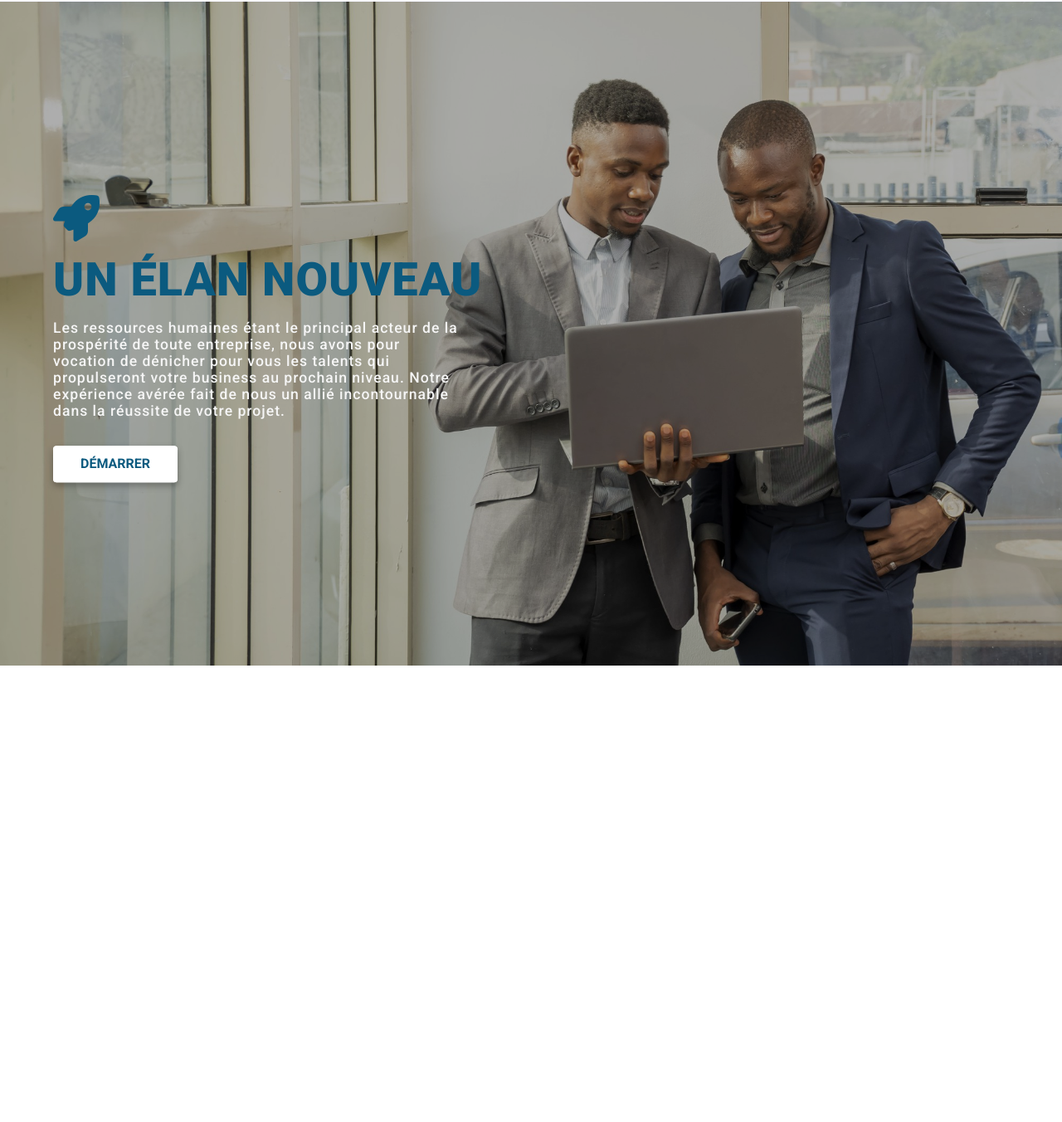
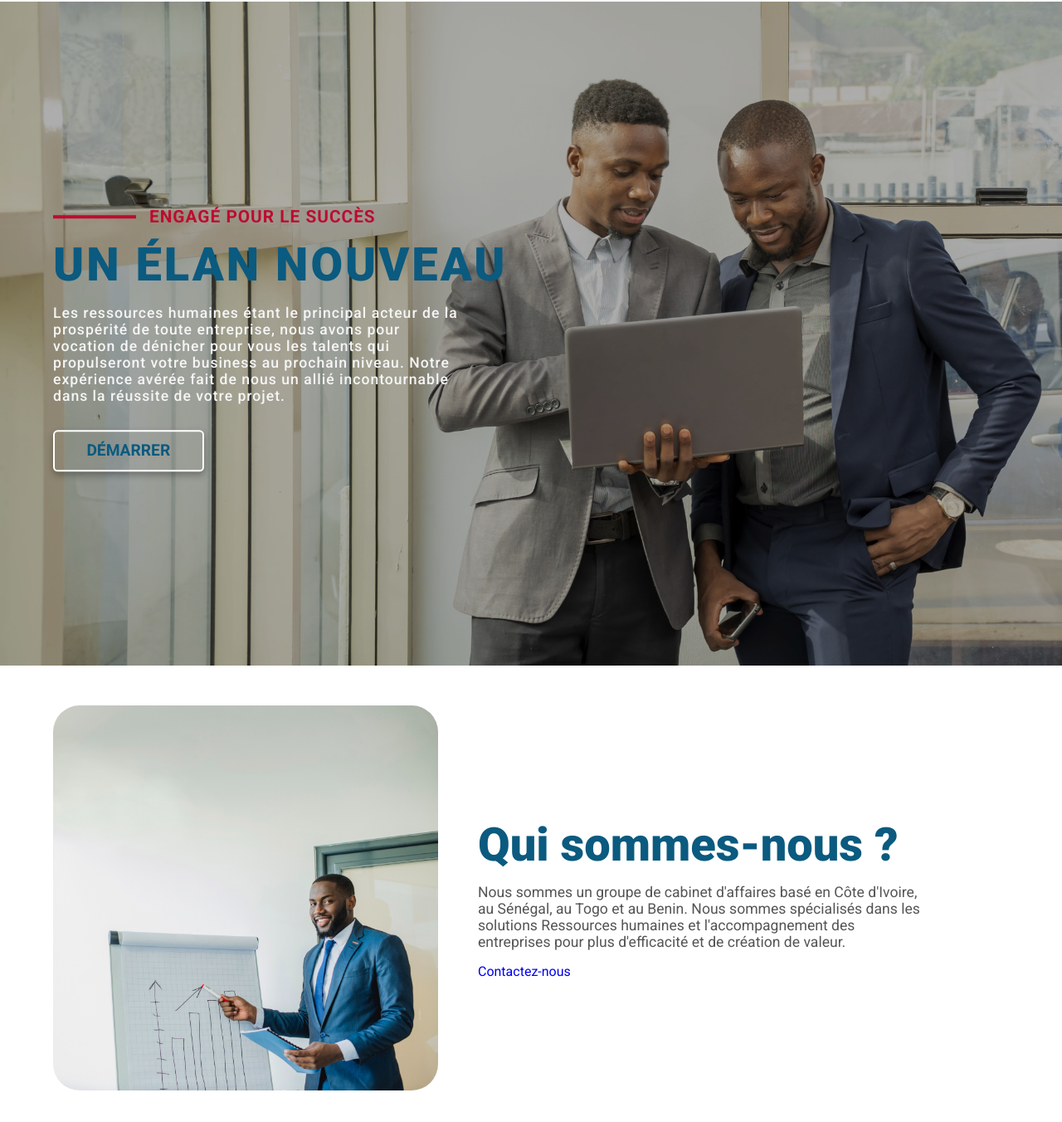
Before and after one commit to BlackFury117/Phoenix-Consulting-Group-Africa, a plain HTML site: page index.html in a window 1280 px wide. Shown: the part 78-1430 px from the top of the page at 83% size. Before the commit the page ends 880 px from the top, so only its background shows below. Drawn offline with Linux system fonts and the light colour scheme.

Commit message:
Making the second section

```diff
--- a/index.html
+++ b/index.html
@@ -43,18 +43,37 @@
     <main>
         <section class="first-section">
             <div class="first-container">
-                <i class="fa-solid fa-rocket rocket"></i>
+                <div class="line">
+                    <div class="block_1"></div>
+                    <span class="red-text">ENGAGÉ POUR LE SUCCÈS</span>
+                </div>
+                <!-- <i class="fa-solid fa-rocket rocket"></i> -->
                 <h1>UN ÉLAN NOUVEAU</h1>
                 <p class="hero-text">
                     Les ressources humaines étant le principal acteur de la prospérité de toute entreprise,
                     nous avons pour vocation de dénicher pour vous les talents qui propulseront votre business
                     au prochain niveau. Notre expérience avérée fait de nous un allié incontournable dans la réussite de votre projet.
                 </p>
-                <a class="btn-hero" href="https://web.whatsapp.com/send?phone=584886239&amp;text=Bonjour%C2%A0!%20Laissez-nous%20un%20message%20maintenant%20et%20parlons%20en%20instantan%C3%A9%20sur%20WhatsApp.">DÉMARRER</a>
+                <a class="btn-hero" href="#">DÉMARRER</a>
             </div>
         </section>
 
-
+        <section class="second-section">
+            <!-- <img class="bg-desktop" src="./assets/images/bg-section-top-desktop-1.svg" alt=""> -->
+            <div class="second-container">
+                <div class="img-zone">
+                    <img class="man-img" src="./assets/images/businessman-with-chart.jpg" alt="A black man holding a tablet">
+                </div>
+                <div class="text-zone">
+                    <h2 class="who">Qui sommes-nous ?</h2>
+                    <p class="who-2">Nous sommes un groupe de cabinet d'affaires basé en Côte d'Ivoire, au Sénégal, au Togo et au Benin.
+                        Nous sommes spécialisés dans les solutions Ressources humaines et l'accompagnement des entreprises pour plus d'efficacité et de création de valeur.
+                    </p>
+                    <a href="#">Contactez-nous</a>
+                </div>
+            </div>
+            <!-- <img class="bg-desktop" src="./assets/images/bg-section-bottom-desktop-1.svg" alt=""> -->
+        </section>
     </main>
 
     <footer>
--- a/scss/styles.scss
+++ b/scss/styles.scss
@@ -14,7 +14,7 @@ nav {
   justify-content: space-between;
   padding: 0 4rem 0 4rem;
   flex-wrap: wrap;
-  box-shadow: 0 4px 8px 0 rgba(0, 0, 0, 0.5);
+  box-shadow: 0 4px 8px 0 rgba(0, 0, 0, 0.7);
 
   .my-logo{
     width: 135px;
@@ -128,7 +128,10 @@ nav {
   }
 }
 
-/// MAIN SECTION ///
+                      /// MAIN SECTION ///
+
+/// FIRST SECTION ///
+
 .first-section{
   height: 100vh;
   background-image: url(/assets/images/black-men-standing-together-holding-laptop-discussing-business.jpg);
@@ -158,6 +161,27 @@ nav {
       100% { opacity: 1; }
     }
 
+    .line{
+      display: flex;
+      align-items: center;
+      margin-bottom: 1rem;
+
+      .block_1::after {
+        content: "";
+        display: block;
+        width: 100px;
+        height: 4px;
+        background-color: variables.$main-red-color;
+        margin-right: 1rem;
+      }
+
+      .red-text{
+        font-size: 1.3rem;
+        font-weight: 600;
+        color: variables.$main-red-color;
+        letter-spacing: 1px;
+      }
+    }
 
     .rocket{
       font-size: 3.5rem;
@@ -169,7 +193,7 @@ nav {
       color: #0b5a7f;
       font-size: 3.5rem;
       margin-bottom: 1rem;
-      letter-spacing: 1px;
+      letter-spacing: 3px;
     }
 
     .hero-text{
@@ -183,18 +207,58 @@ nav {
 
     .btn-hero{
       color: #0b5a7f;
-      background-color: white;
+      font-size: 1.2rem;
       font-weight: 600;
-      border: 1px solid white;
-      border-radius: .25rem;
-      padding: .7rem 2rem;
+      border: 2px solid white;
+      border-radius: .35rem;
+      padding: .7rem 2.4rem;
       box-shadow: 0 4px 8px 0 rgba(0, 0, 0, 0.3);
 
       &:hover{
         border: none;
         color: white;
         background-color: #0b5a7f;
+        border: 2px solid #0b5a7f;
       }
     }
   }
 }
+
+/// SECOND SECTION ///
+
+.second-section{
+  margin: 3rem 0 3rem 0;
+
+  .bg-desktop{
+    display: block;
+    width: 100%;
+    object-fit: cover;
+  }
+  .second-container{
+    display: flex;
+    align-items: center;
+    padding: 0 4rem 0 4rem;
+
+    .text-zone{
+      margin-left: 3rem;
+    }
+
+    .man-img{
+      width: 100%;
+      border-radius: 2rem;
+    }
+
+    .who{
+      font-size: 3.5rem;
+      color: #0b5a7f;
+      margin-bottom: 1rem;
+    }
+
+    .who-2{
+      font-size: 1.1rem;
+      color: variables.$main-black-color;
+      margin-bottom: 1rem;
+      padding-right: 6rem;
+    }
+  }
+}
```
Also changed, not shown: assets/images/black-men-holding-a-tablet.png (deleted), assets/images/businessman-with-chart.jpg (added), dist/styles.css, 1 other file.
